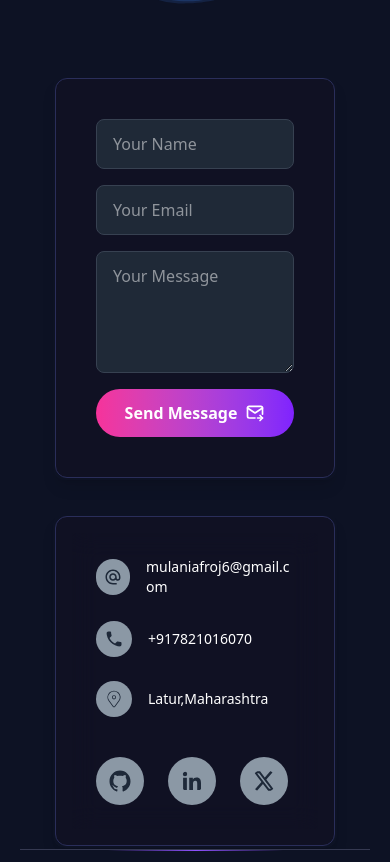
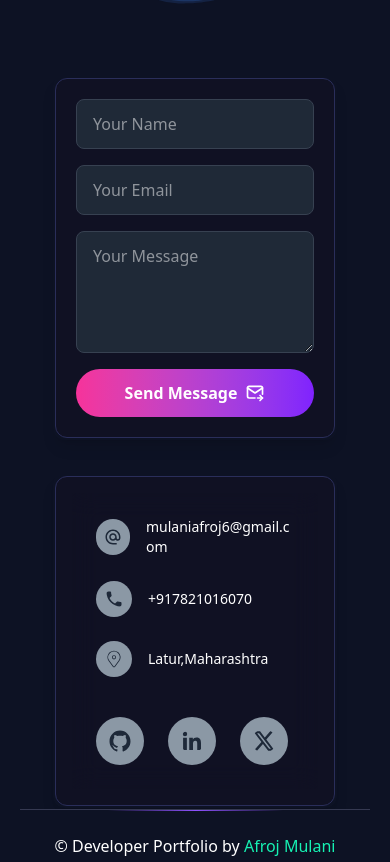
Before and after one commit to CodeByAfroj/port_folio, a React (Vite) app: page / in a window 390 px wide. Shown: the part 6335-7197 px from the top of the page. Built offline with nearby package versions, Linux system fonts and the light colour scheme; no server answers.

Commit message:
ui changes

```diff
--- a/src/components/homepage/contact/ContactSection.jsx
+++ b/src/components/homepage/contact/ContactSection.jsx
@@ -90,9 +90,7 @@ function ContactSection() {
 
           </div>
 
-          {/* Social Icons */}
           <div className="mt-10 flex items-center gap-6">
-
             <a
               href={contactsData.github}
               target="_blank"
--- a/src/components/homepage/contact/contact-form.jsx
+++ b/src/components/homepage/contact/contact-form.jsx
@@ -46,10 +46,10 @@ function ContactForm() {
       setIsLoading(true);
 
       await emailjs.sendForm(
-        "service_72innvp",        // ✅ your service ID
-        "template_ky4sprs",       // ✅ your template ID
+        "service_72innvp",
+        "template_ky4sprs",
         form.current,
-        "AzJoOdr0Op4yVhRHu"     // 🔥 regenerate and paste here
+        "AzJoOdr0Op4yVhRHu"
       );
 
       toast.success("Message sent successfully!");
@@ -70,7 +70,7 @@ function ContactForm() {
 
     <GlowCard identifier="contact-card">
 
-      <div className="relative w-full p-6 lg:p-10 text-white">
+      <div className="relative w-full p-1 lg:p-10 text-white">
 
         <form
           ref={form}
```
